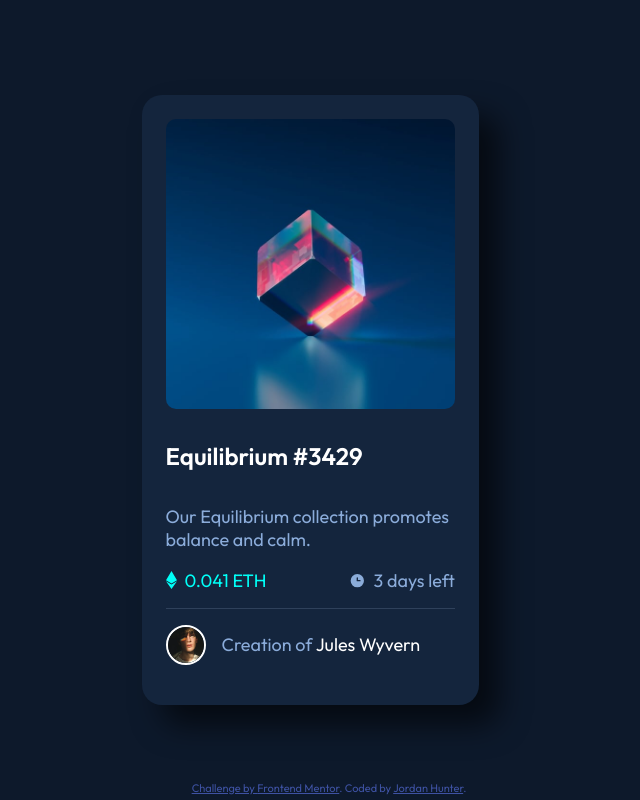
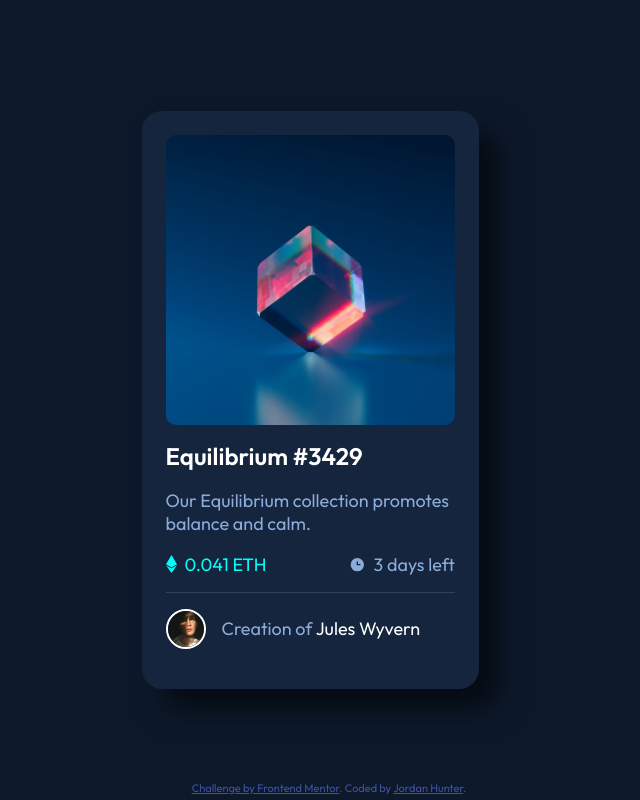
Before and after one commit to Ciph-r/frontend-mentor, a plain HTML site: page nft-preview-card-component-main/index.html in a window 1280 px wide. Shown: the whole page, without its empty margins (311-951 px from the left). Drawn offline with Linux system fonts and the light colour scheme.

Commit message:
Adjust h1 spacing

```diff
--- a/nft-preview-card-component-main/style.css
+++ b/nft-preview-card-component-main/style.css
@@ -64,7 +64,6 @@ body {
   color: var(--White);
   font-weight: 600;
   font-size: 1.5rem;
-  padding: 1rem 0;
 }
 
 .card__text {
```
